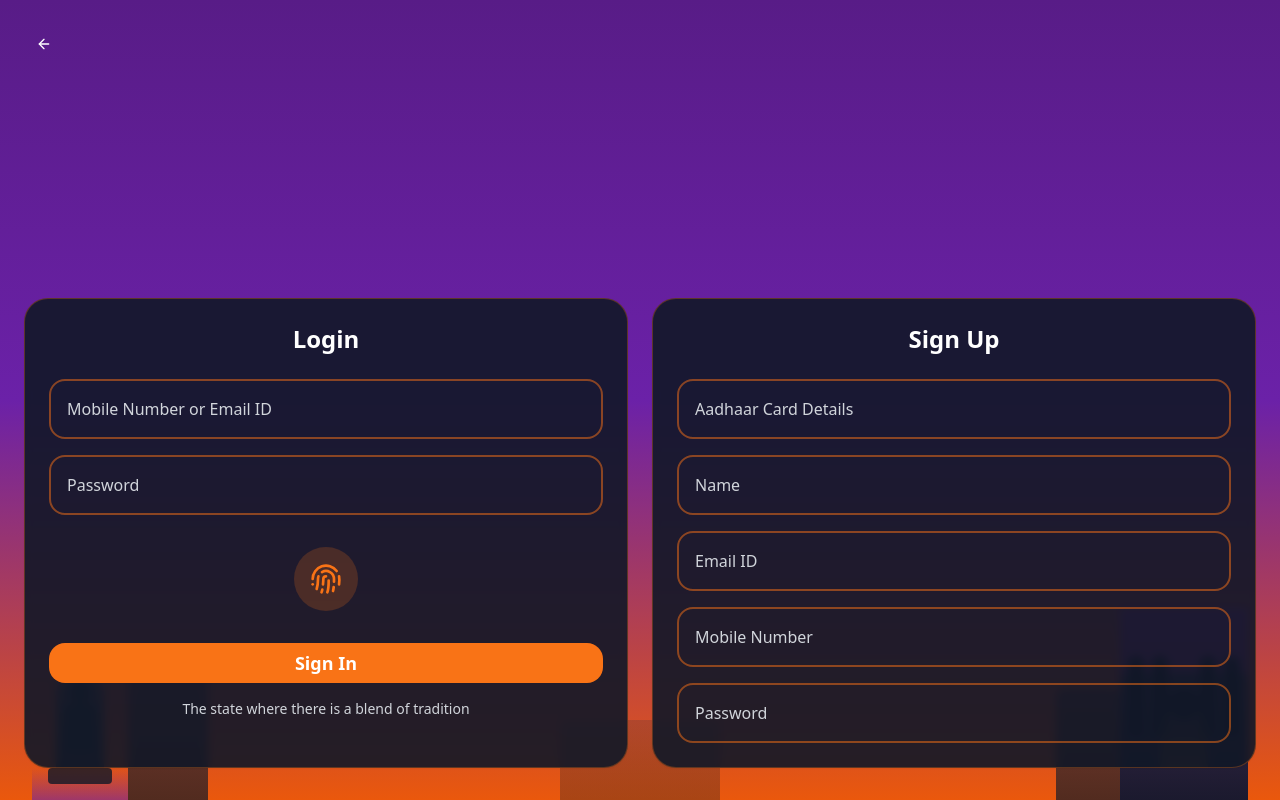
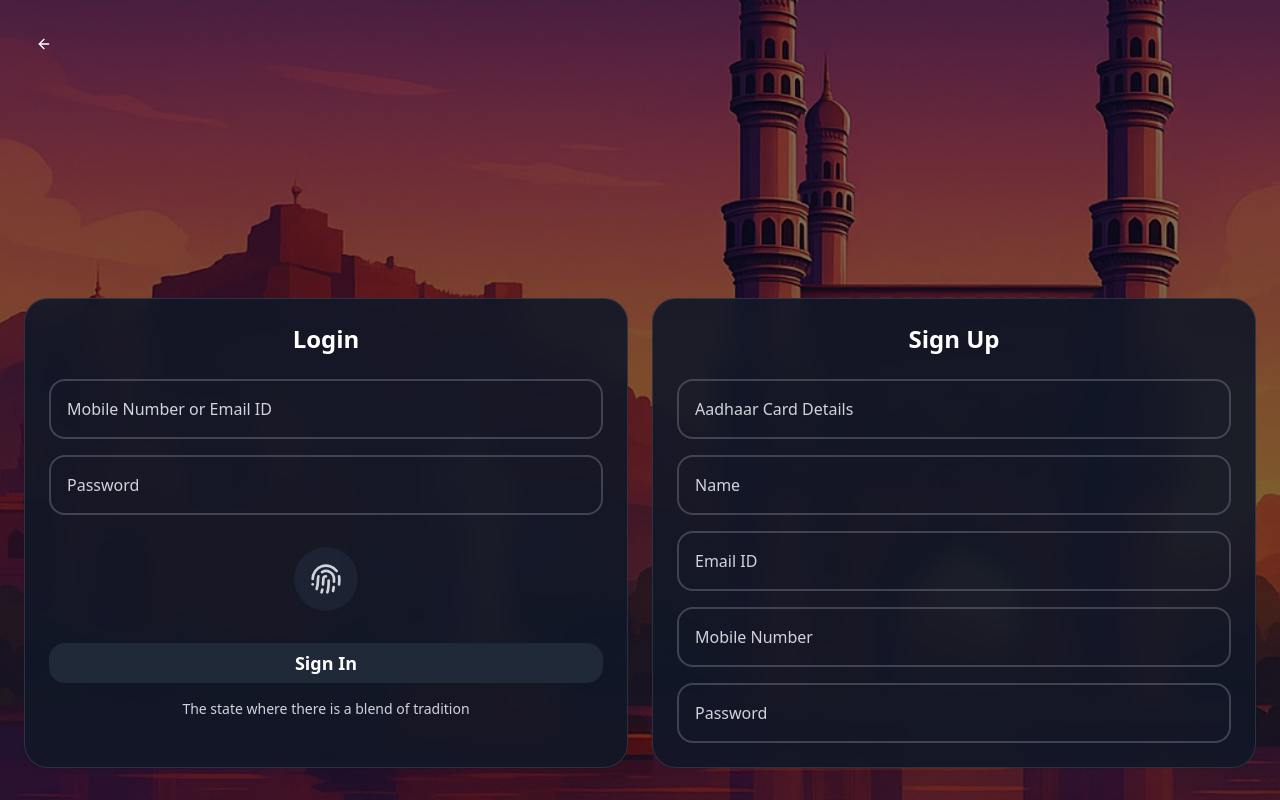
Before and after one commit to lohith-12-v/namaste-snap-solve-ui, a React (Vite) app: page / in a window 1280 px wide. Both pictures are taken after a click on the button "Sign In". Built offline with nearby package versions, Linux system fonts and the light colour scheme.

Commit message:
Change welcome and sign-in/sign-up background images
Use the provided image as the background for the welcome and sign-in/sign-up pages.

```diff
--- a/src/components/SignInScreen.tsx
+++ b/src/components/SignInScreen.tsx
@@ -2,7 +2,7 @@
 import React, { useState } from 'react';
 import { Button } from '@/components/ui/button';
 import { Card } from '@/components/ui/card';
-import { ArrowLeft, Mail, Lock, Eye, EyeOff, CreditCard, Fingerprint } from 'lucide-react';
+import { ArrowLeft, Fingerprint } from 'lucide-react';
 
 interface SignInScreenProps {
   onSignIn: () => void;
@@ -24,44 +24,16 @@ const SignInScreen = ({ onSignIn, onNavigate, isSignUp = false }: SignInScreenPr
   };
 
   return (
-    <div className="min-h-screen bg-gradient-to-b from-purple-900 via-purple-800 to-orange-600 relative overflow-hidden">
-      {/* Hyderabad Skyline Background - Same as Welcome */}
-      <div className="absolute inset-0">
-        {/* Charminar on the right */}
-        <div className="absolute bottom-0 right-8 w-32 h-48 bg-gradient-to-t from-purple-900/80 to-purple-700/60">
-          {/* Main structure */}
-          <div className="absolute bottom-0 w-full h-32 bg-gradient-to-t from-gray-900/90 to-gray-800/70 rounded-t-lg">
-            {/* Four minarets */}
-            <div className="absolute bottom-16 left-2 w-4 h-20 bg-gray-900/90 rounded-t-full"></div>
-            <div className="absolute bottom-16 right-2 w-4 h-20 bg-gray-900/90 rounded-t-full"></div>
-            <div className="absolute bottom-16 left-8 w-4 h-20 bg-gray-900/90 rounded-t-full"></div>
-            <div className="absolute bottom-16 right-8 w-4 h-20 bg-gray-900/90 rounded-t-full"></div>
-            {/* Central arch */}
-            <div className="absolute bottom-8 left-1/2 transform -translate-x-1/2 w-12 h-16 bg-gradient-to-t from-yellow-600/30 to-transparent rounded-t-full"></div>
-            {/* Main dome */}
-            <div className="absolute bottom-20 left-1/2 transform -translate-x-1/2 w-8 h-8 bg-gray-900/90 rounded-full"></div>
-          </div>
-        </div>
-
-        {/* Hussain Sagar Buddha Statue on the left */}
-        <div className="absolute bottom-0 left-8 w-24 h-40">
-          {/* Water reflection */}
-          <div className="absolute bottom-0 w-full h-8 bg-gradient-to-t from-purple-800/60 to-transparent"></div>
-          {/* Buddha statue */}
-          <div className="absolute bottom-8 left-1/2 transform -translate-x-1/2 w-12 h-24 bg-gradient-to-t from-gray-800/90 to-gray-700/70 rounded-t-full">
-            {/* Head */}
-            <div className="absolute top-2 left-1/2 transform -translate-x-1/2 w-6 h-6 bg-gray-800/90 rounded-full"></div>
-            {/* Body */}
-            <div className="absolute top-8 left-1/2 transform -translate-x-1/2 w-8 h-12 bg-gray-800/90 rounded"></div>
-          </div>
-          {/* Platform */}
-          <div className="absolute bottom-4 left-1/2 transform -translate-x-1/2 w-16 h-4 bg-gray-900/80 rounded"></div>
-        </div>
-
-        {/* Additional structures */}
-        <div className="absolute bottom-0 left-32 w-20 h-32 bg-gradient-to-t from-gray-900/70 to-gray-800/50 rounded-t-lg"></div>
-        <div className="absolute bottom-0 right-40 w-16 h-28 bg-gradient-to-t from-gray-900/70 to-gray-800/50 rounded-t-lg"></div>
-        <div className="absolute bottom-0 left-1/2 transform -translate-x-1/2 w-40 h-20 bg-gradient-to-t from-gray-900/50 to-gray-800/30 rounded-t-lg opacity-60"></div>
+    <div className="min-h-screen relative overflow-hidden">
+      {/* Background Image */}
+      <div
+        className="absolute inset-0 bg-cover bg-center bg-no-repeat"
+        style={{
+          backgroundImage: 'url(/lovable-uploads/ff17cad1-0c31-4b44-84ba-6c99b21b6145.png)'
+        }}
+      >
+        {/* Dark overlay for better content readability */}
+        <div className="absolute inset-0 bg-black/50 dark:bg-black/70"></div>
       </div>
 
       {/* Content */}
@@ -72,7 +44,7 @@ const SignInScreen = ({ onSignIn, onNavigate, isSignUp = false }: SignInScreenPr
             variant="ghost"
             size="icon"
             onClick={() => onNavigate('welcome')}
-            className="text-white hover:bg-white/20 rounded-full"
+            className="text-white hover:bg-white/20 rounded-full backdrop-blur-sm"
           >
             <ArrowLeft size={20} />
           </Button>
@@ -83,7 +55,7 @@ const SignInScreen = ({ onSignIn, onNavigate, isSignUp = false }: SignInScreenPr
             {/* Form Cards */}
             <div className="grid grid-cols-1 md:grid-cols-2 gap-6">
               {/* Login Card */}
-              <Card className="bg-gray-900/90 backdrop-blur-sm text-white rounded-3xl p-6 border border-orange-500/30">
+              <Card className="bg-gray-900/90 dark:bg-gray-950/90 backdrop-blur-md text-white rounded-3xl p-6 border border-gray-500/30">
                 <h3 className="text-2xl font-bold mb-6 text-center">Login</h3>
                 <form onSubmit={handleSubmit} className="space-y-4">
                   {/* Mobile/Email Field */}
@@ -93,7 +65,7 @@ const SignInScreen = ({ onSignIn, onNavigate, isSignUp = false }: SignInScreenPr
                       placeholder="Mobile Number or Email ID"
                       value={email}
                       onChange={(e) => setEmail(e.target.value)}
-                      className="w-full px-4 py-4 bg-transparent border-2 border-orange-500/50 rounded-2xl text-white placeholder-gray-300 focus:border-orange-500 focus:outline-none"
+                      className="w-full px-4 py-4 bg-transparent border-2 border-gray-500/50 dark:border-gray-400/50 rounded-2xl text-white placeholder-gray-300 focus:border-gray-400 dark:focus:border-gray-300 focus:outline-none"
                     />
                   </div>
 
@@ -104,21 +76,21 @@ const SignInScreen = ({ onSignIn, onNavigate, isSignUp = false }: SignInScreenPr
                       placeholder="Password"
                       value={password}
                       onChange={(e) => setPassword(e.target.value)}
-                      className="w-full px-4 py-4 bg-transparent border-2 border-orange-500/50 rounded-2xl text-white placeholder-gray-300 focus:border-orange-500 focus:outline-none"
+                      className="w-full px-4 py-4 bg-transparent border-2 border-gray-500/50 dark:border-gray-400/50 rounded-2xl text-white placeholder-gray-300 focus:border-gray-400 dark:focus:border-gray-300 focus:outline-none"
                     />
                   </div>
 
                   {/* Fingerprint Icon */}
                   <div className="flex justify-center py-4">
-                    <div className="w-16 h-16 bg-orange-500/20 rounded-full flex items-center justify-center">
-                      <Fingerprint className="text-orange-500" size={32} />
+                    <div className="w-16 h-16 bg-gray-700/30 dark:bg-gray-600/30 rounded-full flex items-center justify-center backdrop-blur-sm">
+                      <Fingerprint className="text-gray-300" size={32} />
                     </div>
                   </div>
 
                   {/* Sign In Button */}
                   <Button
                     type="submit"
-                    className="w-full bg-orange-500 hover:bg-orange-600 text-white rounded-2xl py-4 text-lg font-semibold"
+                    className="w-full bg-gray-800 hover:bg-gray-700 dark:bg-gray-700 dark:hover:bg-gray-600 text-white rounded-2xl py-4 text-lg font-semibold"
                   >
                     Sign In
                   </Button>
@@ -130,7 +102,7 @@ const SignInScreen = ({ onSignIn, onNavigate, isSignUp = false }: SignInScreenPr
               </Card>
 
               {/* Sign Up Card */}
-              <Card className="bg-gray-900/90 backdrop-blur-sm text-white rounded-3xl p-6 border border-orange-500/30">
+              <Card className="bg-gray-900/90 dark:bg-gray-950/90 backdrop-blur-md text-white rounded-3xl p-6 border border-gray-500/30">
                 <h3 className="text-2xl font-bold mb-6 text-center">Sign Up</h3>
                 <form className="space-y-4">
                   {/* Aadhaar Field */}
@@ -140,7 +112,7 @@ const SignInScreen = ({ onSignIn, onNavigate, isSignUp = false }: SignInScreenPr
                       placeholder="Aadhaar Card Details"
                       value={aadhaar}
                       onChange={(e) => setAadhaar(e.target.value)}
-                      className="w-full px-4 py-4 bg-transparent border-2 border-orange-500/50 rounded-2xl text-white placeholder-gray-300 focus:border-orange-500 focus:outline-none"
+                      className="w-full px-4 py-4 bg-transparent border-2 border-gray-500/50 dark:border-gray-400/50 rounded-2xl text-white placeholder-gray-300 focus:border-gray-400 dark:focus:border-gray-300 focus:outline-none"
                       maxLength={12}
                     />
                   </div>
@@ -152,7 +124,7 @@ const SignInScreen = ({ onSignIn, onNavigate, isSignUp = false }: SignInScreenPr
                       placeholder="Name"
                       value={name}
                       onChange={(e) => setName(e.target.value)}
-                      className="w-full px-4 py-4 bg-transparent border-2 border-orange-500/50 rounded-2xl text-white placeholder-gray-300 focus:border-orange-500 focus:outline-none"
+                      className="w-full px-4 py-4 bg-transparent border-2 border-gray-500/50 dark:border-gray-400/50 rounded-2xl text-white placeholder-gray-300 focus:border-gray-400 dark:focus:border-gray-300 focus:outline-none"
                     />
                   </div>
 
@@ -161,7 +133,7 @@ const SignInScreen = ({ onSignIn, onNavigate, isSignUp = false }: SignInScreenPr
                     <input
                       type="email"
                       placeholder="Email ID"
-                      className="w-full px-4 py-4 bg-transparent border-2 border-orange-500/50 rounded-2xl text-white placeholder-gray-300 focus:border-orange-500 focus:outline-none"
+                      className="w-full px-4 py-4 bg-transparent border-2 border-gray-500/50 dark:border-gray-400/50 rounded-2xl text-white placeholder-gray-300 focus:border-gray-400 dark:focus:border-gray-300 focus:outline-none"
                     />
                   </div>
 
@@ -172,7 +144,7 @@ const SignInScreen = ({ onSignIn, onNavigate, isSignUp = false }: SignInScreenPr
                       placeholder="Mobile Number"
                       value={mobile}
                       onChange={(e) => setMobile(e.target.value)}
-                      className="w-full px-4 py-4 bg-transparent border-2 border-orange-500/50 rounded-2xl text-white placeholder-gray-300 focus:border-orange-500 focus:outline-none"
+                      className="w-full px-4 py-4 bg-transparent border-2 border-gray-500/50 dark:border-gray-400/50 rounded-2xl text-white placeholder-gray-300 focus:border-gray-400 dark:focus:border-gray-300 focus:outline-none"
                     />
                   </div>
 
@@ -181,7 +153,7 @@ const SignInScreen = ({ onSignIn, onNavigate, isSignUp = false }: SignInScreenPr
                     <input
                       type="password"
                       placeholder="Password"
-                      className="w-full px-4 py-4 bg-transparent border-2 border-orange-500/50 rounded-2xl text-white placeholder-gray-300 focus:border-orange-500 focus:outline-none"
+                      className="w-full px-4 py-4 bg-transparent border-2 border-gray-500/50 dark:border-gray-400/50 rounded-2xl text-white placeholder-gray-300 focus:border-gray-400 dark:focus:border-gray-300 focus:outline-none"
                     />
                   </div>
                 </form>
```
Also changed, not shown: src/components/WelcomeScreen.tsx (+14 -44 lines), public/lovable-uploads/ff17cad1-0c31-4b44-84ba-6c99b21b6145.png (added).
